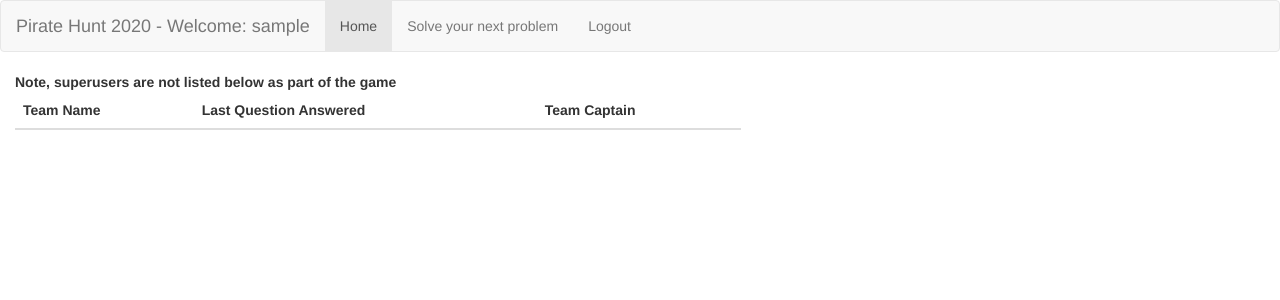
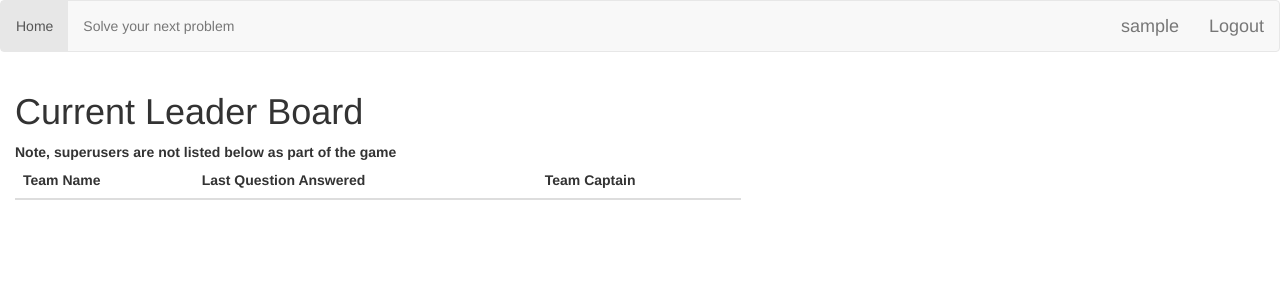
Before and after one commit to chuckweinberger/piratehunt, a Django app: page /piratehunt/ in a window 1280 px wide. Shown: the top 300 px of the page. Run offline with Django 3.2, Linux system fonts and the light colour scheme; the visitor is signed in with stand-in values (Sample User, id 1); data comes from the database, SQL or seed files in the repository; data that the repository does not hold is empty; some libraries are stand-ins or nearby versions.

Commit message:
Improving the style of the main nav bar

```diff
--- a/hunt/templates/base_generic.html
+++ b/hunt/templates/base_generic.html
@@ -22,23 +22,23 @@
   </ul>
   {% endif %}
   <nav class="navbar navbar-default">
-     <div class="container-fluid">
-        <div class="navbar-header">
-          <a class="navbar-brand" href="#">Pirate Hunt 2020
-            {% if user.is_authenticated %}
-              - Welcome: {{ user.get_username }}
-            {% endif %}
-          </a>
-        </div>
+     <div>
        <ul class="nav navbar-nav">
          <li class="active"><a href="{% url 'piratehunt:index' %}">Home</a></li>
          {% if user.is_authenticated %}
            <li><a href="{% url 'piratehunt:blank_question' %}">Solve your next problem</a></li>
-            <li><a href="{% url 'logout' %}">Logout</a></li>
-          {% else %}
-            <li><a href="{% url 'login'%}">Login</a></li>
          {% endif %}
        </ul>
+      <div class="btn-toolbar pull-right">
+        {% if user.is_authenticated %}
+          <a class="navbar-brand" href="#">{{ user.get_username }}</a>
+          <a class="navbar-brand" href="{% url 'logout' %}">Logout</a>
+        {% else %}
+          <a class="navbar-brand" href="{% url 'login'%}">Login</a>
+        {% endif %}
+      </a>
+      </div>
+
       </div>
   </nav>
   <div class="container-fluid">
--- a/hunt/templates/piratehunt/index.html
+++ b/hunt/templates/piratehunt/index.html
@@ -2,6 +2,8 @@
 
 
 {% block content %}
+
+  <h1>Current Leader Board</h1>
 
   {% if team_list %}
     <table class="table table-striped" style="width: 70%"%>
--- a/piratehunt/settings.py
+++ b/piratehunt/settings.py
@@ -76,6 +76,7 @@ STATIC_URL = '/static/'
 
 # Redirect to home URL after login (Default redirects to /accounts/profile/)
 LOGIN_REDIRECT_URL = '/piratehunt'
+LOGOUT_REDIRECT_URL = '/piratehunt'
 
 TEMPLATES = [
     {
```
Lines whose indentation alone changed are shown as unchanged.
